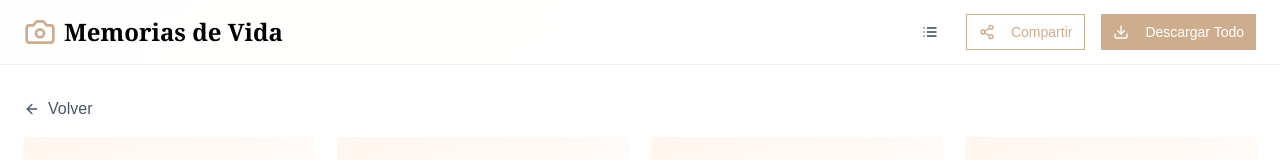
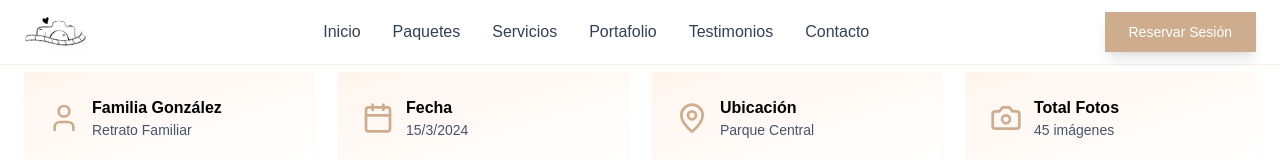
Before and after one commit to LuisHCK/mdv-next, a Next.js app: page /galeria/session-001 in a window 1280 px wide. Shown: the top 160 px of the page. Built offline with nearby package versions, Linux system fonts and the light colour scheme.

Commit message:
feat: replace header implementation with reusable Header component

```diff
--- a/app/galeria/[sessionId]/page.tsx
+++ b/app/galeria/[sessionId]/page.tsx
@@ -13,6 +13,7 @@ import { useParams } from "next/navigation"
 // Import data
 import photoSessionsData from "@/data/photo-sessions.json"
 import siteContent from "@/data/site-content.json"
+import Header from "@/components/header"
 
 export default function GaleriaPage() {
   const params = useParams()
@@ -76,37 +77,7 @@ export default function GaleriaPage() {
 
   return (
     <div className="min-h-screen bg-gradient-to-br from-brand-secondary via-white to-brand-secondary">
-      {/* Header */}
-      <header className="sticky top-0 w-full bg-white/90 backdrop-blur-md border-b border-brand-primary/20 z-40">
-        <div className="container mx-auto px-4 lg:px-6 h-16 flex items-center justify-between">
-          <Link href="/" className="flex items-center space-x-2">
-            <Camera className="h-8 w-8 text-brand-primary" />
-            <span className="text-2xl font-serif font-bold text-brand-dark">{siteContent.brand.name}</span>
-          </Link>
-          <div className="flex items-center space-x-4">
-            <Button
-              variant="ghost"
-              size="sm"
-              onClick={() => setViewMode(viewMode === "grid" ? "list" : "grid")}
-              className="text-slate-700 hover:text-brand-primary"
-            >
-              {viewMode === "grid" ? <List className="h-5 w-5" /> : <Grid3X3 className="h-5 w-5" />}
-            </Button>
-            <Button
-              variant="outline"
-              size="sm"
-              className="border-brand-primary text-brand-primary hover:bg-brand-primary hover:text-white bg-transparent"
-            >
-              <Share2 className="h-4 w-4 mr-2" />
-              Compartir
-            </Button>
-            <Button size="sm" className="bg-brand-primary hover:bg-brand-primary/90 text-white">
-              <Download className="h-4 w-4 mr-2" />
-              Descargar Todo
-            </Button>
-          </div>
-        </div>
-      </header>
+      <Header siteContent={siteContent} />
 
       {/* Session Info */}
       <section className="py-8 bg-white border-b border-slate-100">
--- a/app/galeria/page.tsx
+++ b/app/galeria/page.tsx
@@ -7,30 +7,13 @@ import Link from "next/link"
 // Import data
 import photoSessionsData from "@/data/photo-sessions.json"
 import siteContent from "@/data/site-content.json"
+import Header from "@/components/header"
 
 export default function GaleriaIndexPage() {
   return (
     <div className="min-h-screen bg-gradient-to-br from-brand-secondary via-white to-brand-secondary">
       {/* Header */}
-      <header className="sticky top-0 w-full bg-white/90 backdrop-blur-md border-b border-brand-primary/20 z-40">
-        <div className="container mx-auto px-4 lg:px-6 h-16 flex items-center justify-between">
-          <Link href="/" className="flex items-center space-x-2">
-            <Camera className="h-8 w-8 text-brand-primary" />
-            <span className="text-2xl font-serif font-bold text-brand-dark">{siteContent.brand.name}</span>
-          </Link>
-          <nav className="hidden md:flex items-center space-x-8">
-            {siteContent.navigation.map((item, index) => (
-              <Link
-                key={index}
-                href={item.href}
-                className="text-slate-700 hover:text-brand-primary transition-colors font-medium"
-              >
-                {item.label}
-              </Link>
-            ))}
-          </nav>
-        </div>
-      </header>
+      <Header siteContent={siteContent} />
 
       {/* Hero Section */}
       <section className="py-16 bg-gradient-to-r from-brand-secondary via-white to-brand-secondary">
```
